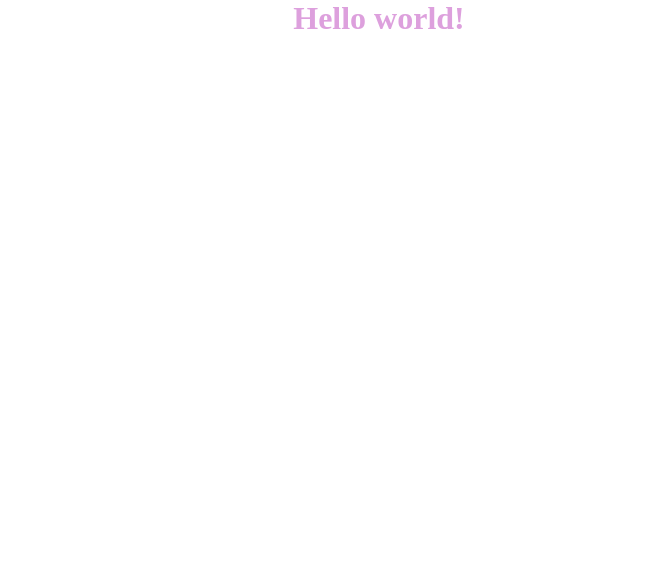
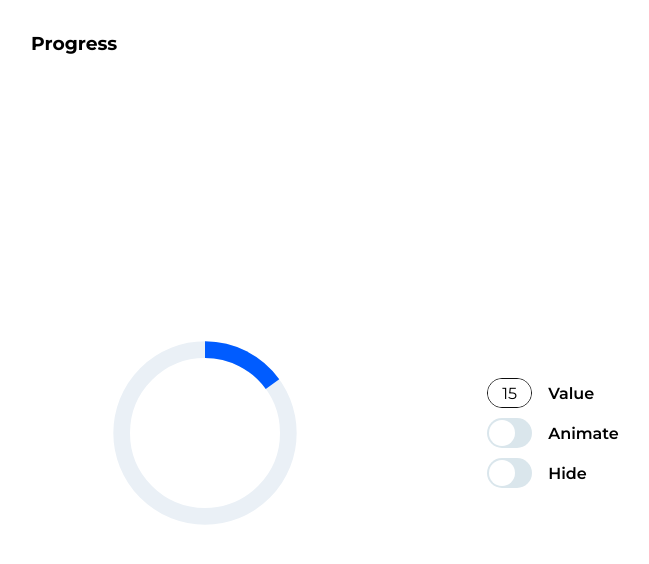
Before and after one commit to Danoneko/Progress, a plain HTML site: page index.html in a window 1280 px wide. Shown: the whole page, without its empty margins (261-910 px from the left). Drawn offline with Linux system fonts and the light colour scheme.

Commit message:
add: progress component

```diff
--- a/index.html
+++ b/index.html
@@ -1,12 +1,75 @@
-<!DOCTYPE html>
+<!doctype html>
 <html lang="en">
-<head>
-    <meta charset="UTF-8">
-    <meta name="viewport" content="width=device-width, initial-scale=1.0">
-    <title>Document</title>
-    <link rel="stylesheet" href="./main.css">
-</head>
-<body>
-    <h1>Hello world!</h1>
-</body>
+    <head>
+        <meta charset="UTF-8" />
+        <meta name="viewport" content="width=device-width, initial-scale=1.0" />
+        <title>Progress Block Prototype</title>
+        <link rel="stylesheet" href="./styles.css" />
+
+        <!-- Fonts -->
+        <link rel="preconnect" href="https://fonts.googleapis.com" />
+        <link rel="preconnect" href="https://fonts.gstatic.com" crossorigin />
+        <link
+            href="https://fonts.googleapis.com/css2?family=Montserrat:ital,wght@0,100..900;1,100..900&display=swap"
+            rel="stylesheet"
+        />
+    </head>
+    <body>
+        <div class="wrapper">
+            <h3 class="heading">Progress</h3>
+            <div class="container">
+                <section class="progress-container">
+                    <div class="progress">
+                        <svg
+                            class="progress__emt"
+                            viewBox="0 0 120 120"
+                            version="1.1"
+                            xmlns="http://www.w3.org/2000/svg"
+                        >
+                            <circle cx="60" cy="60" r="50" />
+                        </svg>
+                        <svg
+                            class="progress__fill"
+                            viewBox="0 0 120 120"
+                            version="1.1"
+                            xmlns="http://www.w3.org/2000/svg"
+                        >
+                            <circle cx="60" cy="60" r="50" />
+                        </svg>
+                    </div>
+                </section>
+                <section>
+                    <div class="controls">
+                        <label class="controls__value">
+                            <span>
+                                <input
+                                    type="number"
+                                    min="0"
+                                    max="100"
+                                    value="15"
+                                    id="value"
+                                />
+                            </span>
+                            Value
+                        </label>
+                        <label class="controls__animate">
+                            <input
+                                type="checkbox"
+                                id="animate"
+                                value="checked"
+                            />
+                            <span></span>
+                            Animate
+                        </label>
+                        <label class="controls__hide">
+                            <input type="checkbox" id="hide" value="checked" />
+                            <span></span>
+                            Hide
+                        </label>
+                    </div>
+                </section>
+            </div>
+        </div>
+        <script src="./scripts.js"></script>
+    </body>
 </html>
--- a/main.css
+++ /dev/null
@@ -1,9 +0,0 @@
-* {
-    margin: 0;
-    padding: 0;
-}
-
-body {
-    color: plum;
-    text-align: center;
-}
--- /dev/null
+++ b/scripts.js
@@ -0,0 +1,41 @@
+const progressContainer = document.querySelector(".progress-container");
+const progressFill = document.querySelector(".progress__fill");
+const progressLine = progressFill.querySelector("circle");
+const radius = progressLine.getAttribute("r");
+const circleLenght = 2 * Math.PI * radius;
+
+progressLine.style.strokeDasharray = `${circleLenght} ${circleLenght}`;
+progressLine.style.strokeDashoffset = circleLenght;
+
+const valueInput = document.getElementById("value");
+const animate = document.getElementById("animate");
+const hide = document.getElementById("hide");
+
+function setProgress(percent) {
+    const offset = circleLenght - (percent / 100) * circleLenght;
+    progressLine.style.strokeDashoffset = offset;
+}
+
+valueInput.addEventListener("input", function () {
+    setProgress(valueInput.value);
+});
+
+animate.addEventListener("change", function () {
+    if (animate.checked) {
+        progressFill.classList.add("animate");
+    } else {
+        progressFill.classList.remove("animate");
+    }
+});
+
+hide.addEventListener("change", function () {
+    const progress = document.querySelector(".progress");
+    if (hide.checked) {
+        progress.style.display = "none";
+    } else {
+        progress.style.display = "block";
+    }
+});
+
+// Initialize the progress bar with the initial value
+setProgress(valueInput.value);
--- /dev/null
+++ b/styles.scss
@@ -0,0 +1,202 @@
+// =======================================================================
+// GLOBAL VARIABLES
+// =======================================================================
+* {
+    box-sizing: border-box;
+    padding: 0;
+    margin: 0;
+}
+
+$g-font: "Montserrat", sans-serif;
+
+$g-wdth-s: 320px;
+$g-wdth-m: 568px;
+
+$g-cr-blue-10: #0d0d0d;
+$g-cr-blue-20: #005cff;
+$g-cr-blue-30: #8ebbff;
+$g-cr-blue-40: #dae6ec;
+$g-cr-blue-50: #eaf0f6;
+$g-cr-blue-60: #ffffff;
+
+$g-prog-wdth-s: 110px;
+$g-prog-wdth-m: 150px;
+$g-prog-wdth-l: 200px;
+
+$g-prog-size-s: 10px;
+$g-prog-size-m: 13px;
+$g-prog-size-l: 15px;
+
+body {
+    font-family: $g-font;
+    font-weight: 600;
+    font-size: 16px;
+}
+
+@mixin height-width() {
+    width: 100%;
+    height: 100%;
+}
+
+// =======================================================================
+// MAIN CONTAINER
+// =======================================================================
+.wrapper {
+    height: 100vh;
+    max-width: 760px;
+    margin: 0 auto;
+    padding: 2rem;
+}
+
+.container {
+    @include height-width;
+    display: flex;
+    flex-direction: column;
+
+    > section {
+        display: flex;
+        flex: 1;
+        align-items: center;
+    }
+
+    @media screen and (width >= $g-wdth-m) {
+        flex-direction: row;
+    }
+}
+
+.heading {
+    margin-bottom: 10px;
+}
+
+// Progress
+// =======================================================================
+
+@keyframes rotate {
+    from {
+        transform: rotate(0deg);
+    }
+    to {
+        transform: rotate(360deg);
+    }
+}
+
+.progress {
+    position: relative;
+    width: $g-prog-wdth-s;
+    height: $g-prog-wdth-s;
+    margin: auto;
+
+    @media screen and (width > $g-wdth-m) {
+        width: $g-prog-wdth-l;
+        height: $g-prog-wdth-l;
+    }
+
+    > .progress__emt {
+        fill: transparent;
+        stroke: $g-cr-blue-50;
+        stroke-width: 10px;
+    }
+
+    > .progress__fill {
+        position: absolute;
+        top: 0;
+        left: 0;
+        fill: transparent;
+        stroke: $g-cr-blue-20;
+        stroke-width: 10px;
+
+        > circle {
+            transition: 0.35s stroke-dashoffset;
+            transform: rotate(-90deg);
+            transform-origin: 50% 50%;
+        }
+    }
+}
+
+.progress__fill.animate {
+    animation: rotate 3s linear infinite;
+}
+
+// Controls
+// =======================================================================
+.controls {
+    display: flex;
+    flex-direction: column;
+    margin: 0 auto;
+
+    label {
+        margin: 10px;
+    }
+}
+
+.controls__value {
+    > span {
+        width: 45px;
+        height: 30px;
+        overflow: hidden;
+        border-radius: 15px;
+        border: $g-cr-blue-10 solid 1px;
+    }
+}
+
+.controls input[type="number"] {
+    width: 100%;
+    height: 100%;
+    border: 0;
+    outline: none;
+    text-align: center;
+    font-family: $g-font;
+    font-size: 16px;
+    text-align: center;
+
+    &::-webkit-outer-spin-button,
+    &::-webkit-inner-spin-button {
+        -webkit-appearance: none;
+        margin: 0;
+    }
+}
+
+.controls label {
+    margin: 5px 0;
+    display: flex;
+    gap: 1rem;
+    align-items: center;
+}
+
+.controls__hide,
+.controls__animate {
+    > input {
+        display: none;
+    }
+
+    &:has(input:checked) > span {
+        background: $g-cr-blue-20;
+    }
+
+    &:has(input:checked) > span::before {
+        transform: translateX(15px);
+    }
+
+    > span {
+        position: relative;
+        display: inline-block;
+        width: 45px;
+        height: 30px;
+        background: $g-cr-blue-40;
+        border-radius: 15px;
+        transition: all 0.3s linear;
+
+        &::before {
+            position: absolute;
+            content: "";
+            margin: 2px;
+            top: 0;
+            left: 0;
+            height: calc(100% - 4px);
+            width: 26px;
+            border-radius: 15px;
+            background: $g-cr-blue-60;
+            transition: all 0.3s linear;
+        }
+    }
+}
```
Also changed, not shown: styles.css (added), 2 other files.
